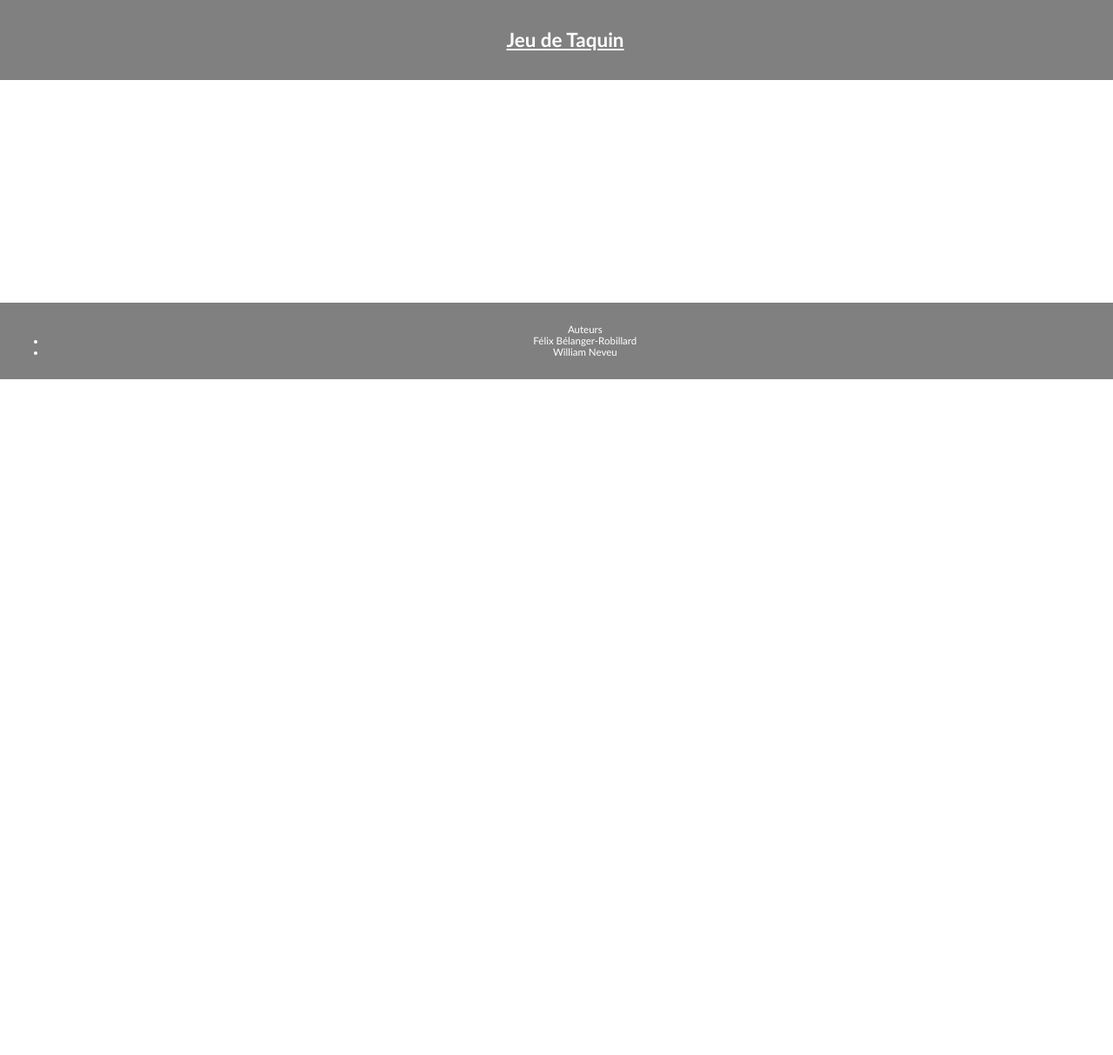
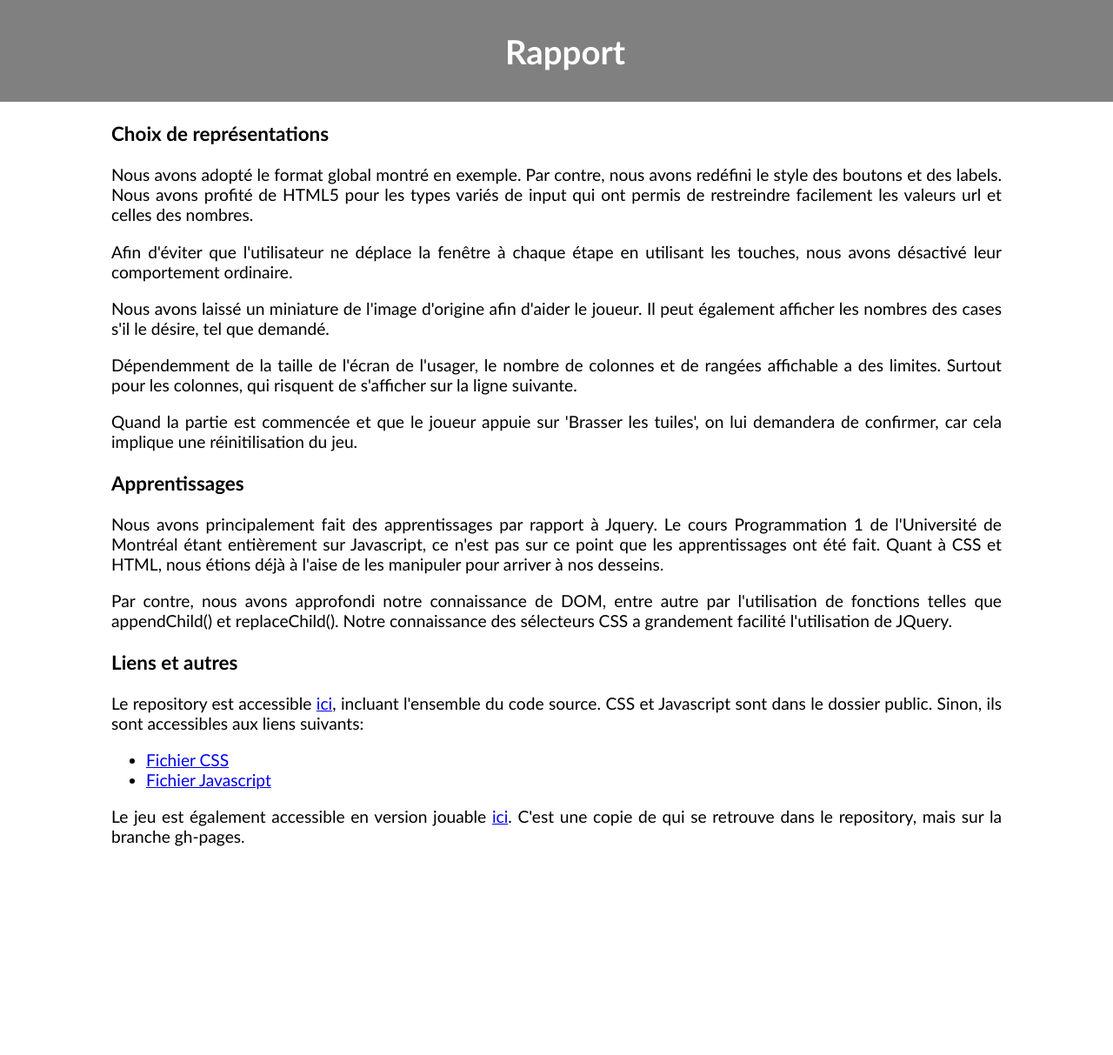
Before and after one commit to mousse-tache/ift3225, a PHP site: page /rapport.html in a window 1280 px wide. Shown: the top 1213 px of the page at 87% size. Before the commit the page ends 436 px from the top, so only its background shows below. Run offline with PHP 8.4, Linux system fonts and the light colour scheme.

Commit message:
jeu fonctionnel

```diff
--- a/tp2/public/css/style.css
+++ b/tp2/public/css/style.css
@@ -136,3 +136,9 @@ td {
 	background-color:grey;
 	color:grey;
 }
+
+main {
+	width: 80%;
+	text-align: justify;
+	margin: auto;
+}
--- a/tp2/rapport.html
+++ b/tp2/rapport.html
@@ -16,11 +16,49 @@
     <body>
 
     <header>
-        <h3><a href="index.html">Jeu de Taquin</a></h3>
+        <h1>Rapport</h1>
     </header>
 
     <main>
 
+    <h3> Choix de représentations </h3>
+<p>
+Nous avons adopté le format global montré en exemple. Par contre, nous avons redéfini le style des boutons et des labels. Nous avons profité de HTML5 pour les types variés de input qui ont permis de restreindre facilement les valeurs url et celles des nombres.
+</p>
+<p>
+Afin d'éviter que l'utilisateur ne déplace la fenêtre à chaque étape en utilisant les touches, nous avons désactivé leur comportement ordinaire.
+</p>
+<p>
+Nous avons laissé un miniature de l'image d'origine afin d'aider le joueur. Il peut également afficher les nombres des cases s'il le désire, tel que demandé.
+</p>
+<p>
+Dépendemment de la taille de l'écran de l'usager, le nombre de colonnes et de rangées affichable a des limites. Surtout pour les colonnes, qui risquent de s'afficher sur la ligne suivante.
+</p>
+<p>
+Quand la partie est commencée et que le joueur appuie sur 'Brasser les tuiles', on lui demandera de confirmer, car cela implique une réinitilisation du jeu.
+</p>
+<h3> Apprentissages </h3>
+<p>
+Nous avons principalement fait des apprentissages par rapport à Jquery. Le cours Programmation 1 de l'Université de Montréal étant entièrement sur Javascript, ce n'est pas sur ce point que les apprentissages ont été fait. Quant à CSS et HTML, nous étions déjà à l'aise de les manipuler pour arriver à nos desseins.
+</p>
+<p>
+Par contre, nous avons approfondi notre connaissance de DOM, entre autre par l'utilisation de fonctions telles que appendChild() et replaceChild(). Notre connaissance des sélecteurs CSS a grandement facilité l'utilisation de JQuery.
+</p>
+<h3> Liens et autres </h3>
+<p>
+Le repository est accessible <a href="https://github.com/msieurmoustache/ift3225/tree/master/tp2">ici</a>, incluant l'ensemble du code source. CSS et Javascript sont dans le dossier public. Sinon, ils sont accessibles aux liens suivants:
+<ul>
+    <li>
+        <a target="blank" href="public/css/style.css">Fichier CSS</a>
+    </li>
+    <li>
+        <a target="blank" href="public/js/form.js">Fichier Javascript</a>
+    </li>
+</ul>
+</p>
+<p>
+Le jeu est également accessible en version jouable <a href="index.html">ici</a>. C'est une copie de qui se retrouve dans le repository, mais sur la branche gh-pages.
+</p>
     </main>
 
    <footer>
```
Also changed, not shown: tp2/public/js/form.js (+17 -2 lines).
